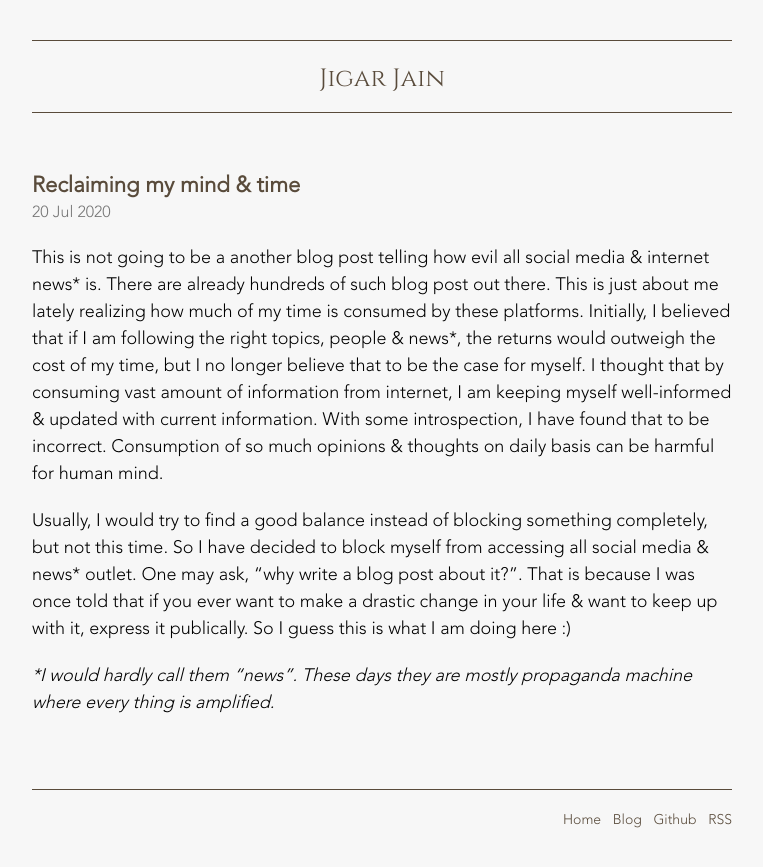
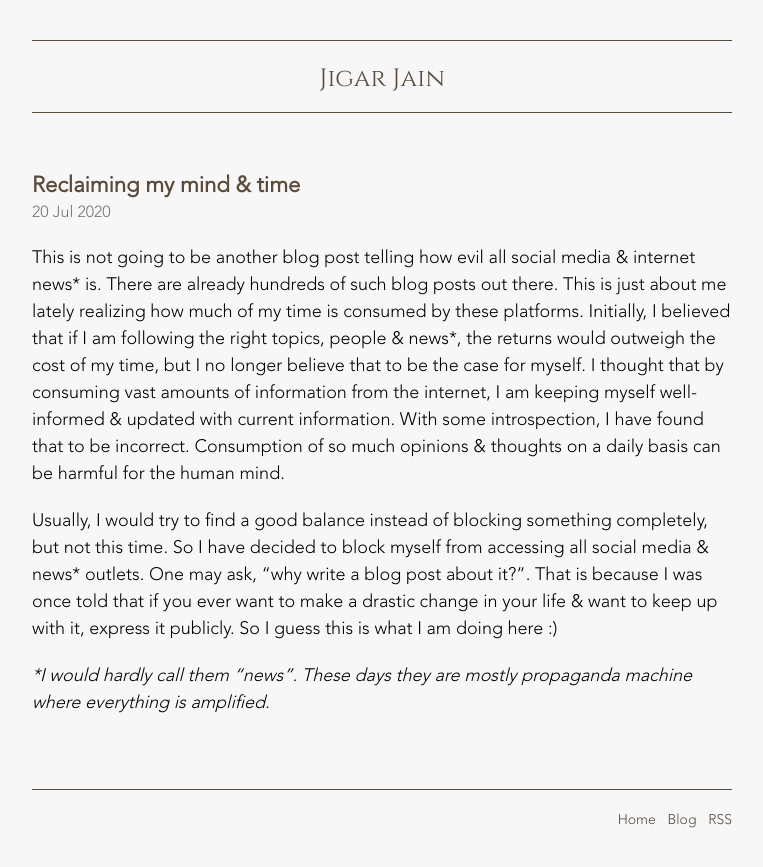
Before and after one commit to jigarjain/website, a Jekyll site: the page built from _posts/2020-07-20-reclaiming-my-mind-and-time.md, in a window 1280 px wide. Shown: the top 867 px of the page, without its empty margins (258-1021 px from the left). Built offline with Jekyll 4.4.1, drawn with Linux system fonts in a browser that asks for light colours.

Commit message:
🔧 chore: add no-follow meta tag & remove github link

```diff
--- a/_includes/footer-links.html
+++ b/_includes/footer-links.html
@@ -1,6 +1,5 @@
 <ul class="footer-links">
   <li><a href="/" title="Home">Home</a></li>
   <li><a href="/blog" title="Blog">Blog</a></li>
-  <li><a href="https://www.github.com/jigarjain" title="Github">Github</a></li>
   <li><a href="/atom.xml" title="RSS" rel="noopener noreferrer">RSS</a></li>
 </ul>
--- a/_includes/head.html
+++ b/_includes/head.html
@@ -1,5 +1,6 @@
 <head>
   <meta charset="UTF-8">
+  <meta name=”robots” content=”noindex,nofollow”>
   <meta name="viewport" content="width=device-width, initial-scale=1.0">
 
   <title>
--- a/_posts/2020-07-20-reclaiming-my-mind-and-time.md
+++ b/_posts/2020-07-20-reclaiming-my-mind-and-time.md
@@ -3,8 +3,8 @@
 title: Reclaiming my mind & time
 ---
 
-This is not going to be a another blog post telling how evil all social media & internet news* is. There are already hundreds of such blog post out there. This is just about me lately realizing how much of my time is consumed by these platforms. Initially, I believed that if I am following the right topics, people & news*, the returns would outweigh the cost of my time, but I no longer believe that to be the case for myself. I thought that by consuming vast amount of information from internet, I am keeping myself well-informed & updated with current information. With some introspection, I have found that to be incorrect. Consumption of so much opinions & thoughts on daily basis can be harmful for human mind.
+This is not going to be another blog post telling how evil all social media & internet news* is. There are already hundreds of such blog posts out there. This is just about me lately realizing how much of my time is consumed by these platforms. Initially, I believed that if I am following the right topics, people & news*, the returns would outweigh the cost of my time, but I no longer believe that to be the case for myself. I thought that by consuming vast amounts of information from the internet, I am keeping myself well-informed & updated with current information. With some introspection, I have found that to be incorrect. Consumption of so much opinions & thoughts on a daily basis can be harmful for the human mind.
 
-Usually, I would try to find a good balance instead of blocking something completely, but not this time. So I have decided to block myself from accessing all social media & news* outlet. One may ask, "why write a blog post about it?". That is because I was once told that if you ever want to make a drastic change in your life & want to keep up with it, express it publically. So I guess this is what I am doing here :)
+Usually, I would try to find a good balance instead of blocking something completely, but not this time. So I have decided to block myself from accessing all social media & news* outlets. One may ask, "why write a blog post about it?". That is because I was once told that if you ever want to make a drastic change in your life & want to keep up with it, express it publicly. So I guess this is what I am doing here :)
 
-**I would hardly call them "news". These days they are mostly propaganda machine where every thing is amplified.*
+**I would hardly call them "news". These days they are mostly propaganda machine where everything is amplified.*
```
